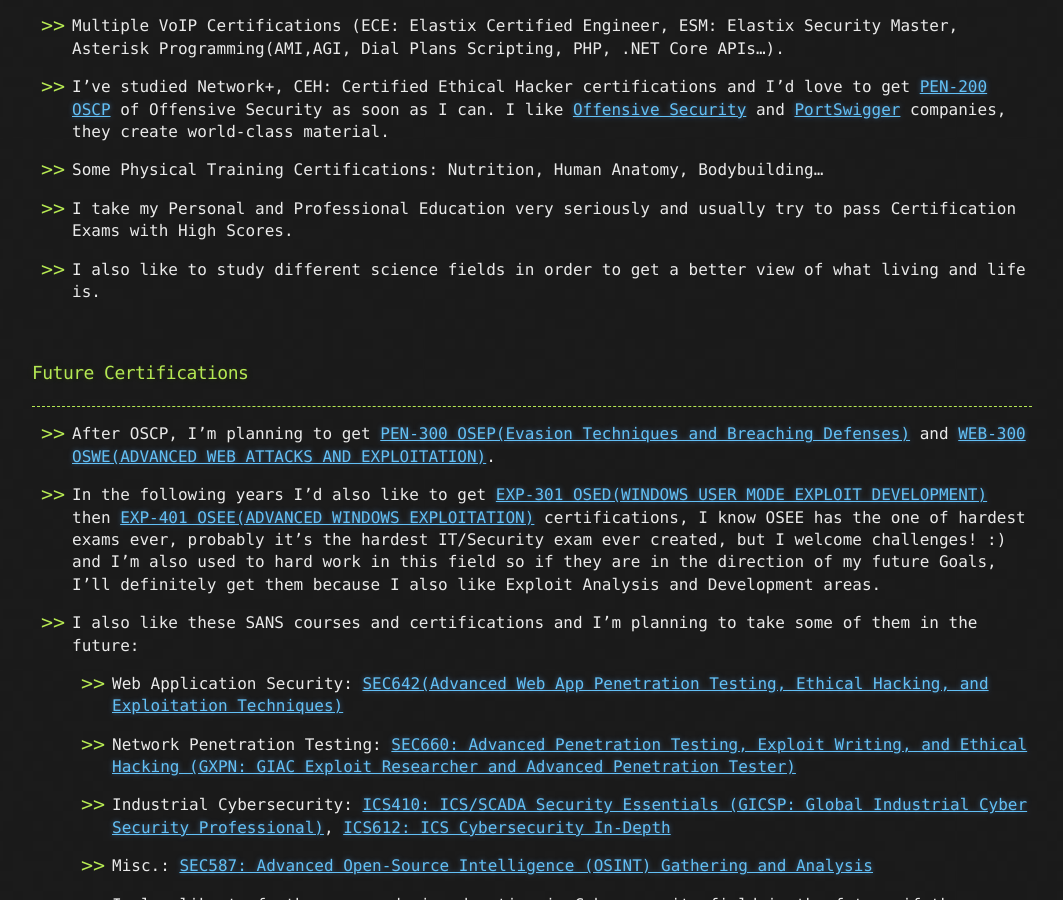
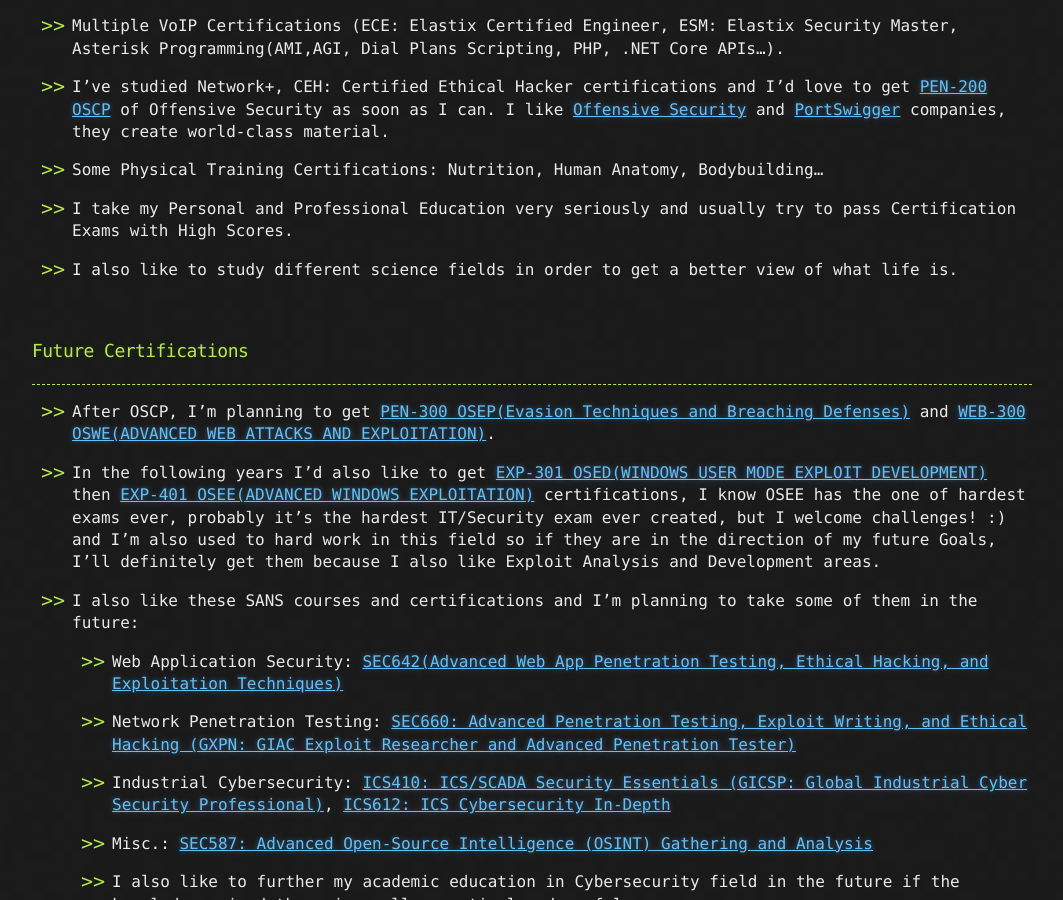
Before and after one commit to CamoCatX/camocatx.github.io, a Jekyll site: the page built from about.md, in a window 1280 px wide and 900 px high, scrolled down 1458 px. Shown: the whole window, without its empty margins (108-1171 px from the left). Built offline with Jekyll 4.4.1, drawn with Linux system fonts in a browser that asks for light colours.

Commit message:
Edit "About" page

```diff
--- a/about.md
+++ b/about.md
@@ -57,7 +57,7 @@ I love almost all Technical Cybersecurity fields but prefer Offensive Security a
 
 * I take my Personal and Professional Education very seriously and usually try to pass Certification Exams with High Scores.
 
-* I also like to study different science fields in order to get a better view of what living and life is.
+* I also like to study different science fields in order to get a better view of what life is.
 
 <br>
 ### Future Certifications
```
